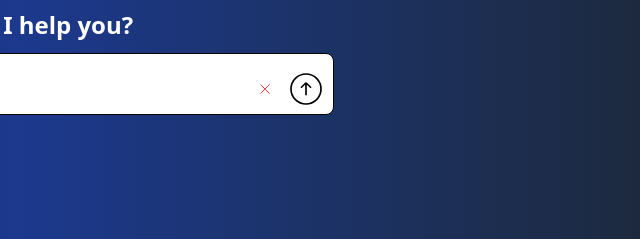
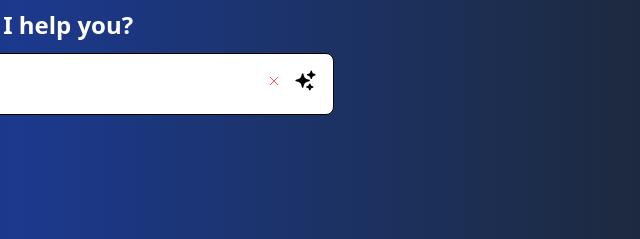
Before and after one commit to MmmarRTha/echobot-ai-app, a website built with Vite: page index.html in a window 1280 px wide. Shown: the part 195-434 px from the top of the page, 626-1266 px from the left. Built offline with nearby package versions, Linux system fonts and the light colour scheme; no server answers; what @openrouter/ai-sdk-provider would draw is missing.

Commit message:
- update: main - add minor change

```diff
--- a/index.html
+++ b/index.html
@@ -64,7 +64,7 @@
                     type="button"
                     id="clear-input"
                     aria-label="Clear"
-                    class="size-[26px] rounded-md p-1 hover:bg-red-100 hover:text-pink-500 hover:size-7 cursor-pointer"
+                    class="size-[24px] rounded-md p-1 hover:bg-red-100 hover:text-pink-500 cursor-pointer"
                 >
                     <svg
                         xmlns="http://www.w3.org/2000/svg"
@@ -84,22 +84,11 @@
                     id="submit"
                     type="submit"
                     aria-label="Send"
-                    class="cursor-pointer"
+                    class="cursor-pointer pr-2 hover:text-green-400"
                 >
-                    <svg
-                        xmlns="http://www.w3.org/2000/svg"
-                        fill="none"
-                        viewBox="0 0 24 24"
-                        strokeWidth="1.5"
-                        stroke="currentColor"
-                        class="w-10 h-10"
-                    >
-                        <path
-                            strokeLinecap="round"
-                            strokeLinejoin="round"
-                            d="m15 11.25-3-3m0 0-3 3m3-3v7.5M21 12a9 9 0 1 1-18 0 9 9 0 0 1 18 0Z"
-                        />
-                    </svg>
+                <svg xmlns="http://www.w3.org/2000/svg" viewBox="0 0 25 25" fill="currentColor" class="size-6">
+                    <path fill-rule="evenodd" d="M9 4.5a.75.75 0 0 1 .721.544l.813 2.846a3.75 3.75 0 0 0 2.576 2.576l2.846.813a.75.75 0 0 1 0 1.442l-2.846.813a3.75 3.75 0 0 0-2.576 2.576l-.813 2.846a.75.75 0 0 1-1.442 0l-.813-2.846a3.75 3.75 0 0 0-2.576-2.576l-2.846-.813a.75.75 0 0 1 0-1.442l2.846-.813A3.75 3.75 0 0 0 7.466 7.89l.813-2.846A.75.75 0 0 1 9 4.5ZM18 1.5a.75.75 0 0 1 .728.568l.258 1.036c.236.94.97 1.674 1.91 1.91l1.036.258a.75.75 0 0 1 0 1.456l-1.036.258c-.94.236-1.674.97-1.91 1.91l-.258 1.036a.75.75 0 0 1-1.456 0l-.258-1.036a2.625 2.625 0 0 0-1.91-1.91l-1.036-.258a.75.75 0 0 1 0-1.456l1.036-.258a2.625 2.625 0 0 0 1.91-1.91l.258-1.036A.75.75 0 0 1 18 1.5ZM16.5 15a.75.75 0 0 1 .712.513l.394 1.183c.15.447.5.799.948.948l1.183.395a.75.75 0 0 1 0 1.422l-1.183.395c-.447.15-.799.5-.948.948l-.395 1.183a.75.75 0 0 1-1.422 0l-.395-1.183a1.5 1.5 0 0 0-.948-.948l-1.183-.395a.75.75 0 0 1 0-1.422l1.183-.395c.447-.15.799-.5.948-.948l.395-1.183A.75.75 0 0 1 16.5 15Z" clip-rule="evenodd" />
+                </svg>
                 </button>
             </div>
           </div>
```
